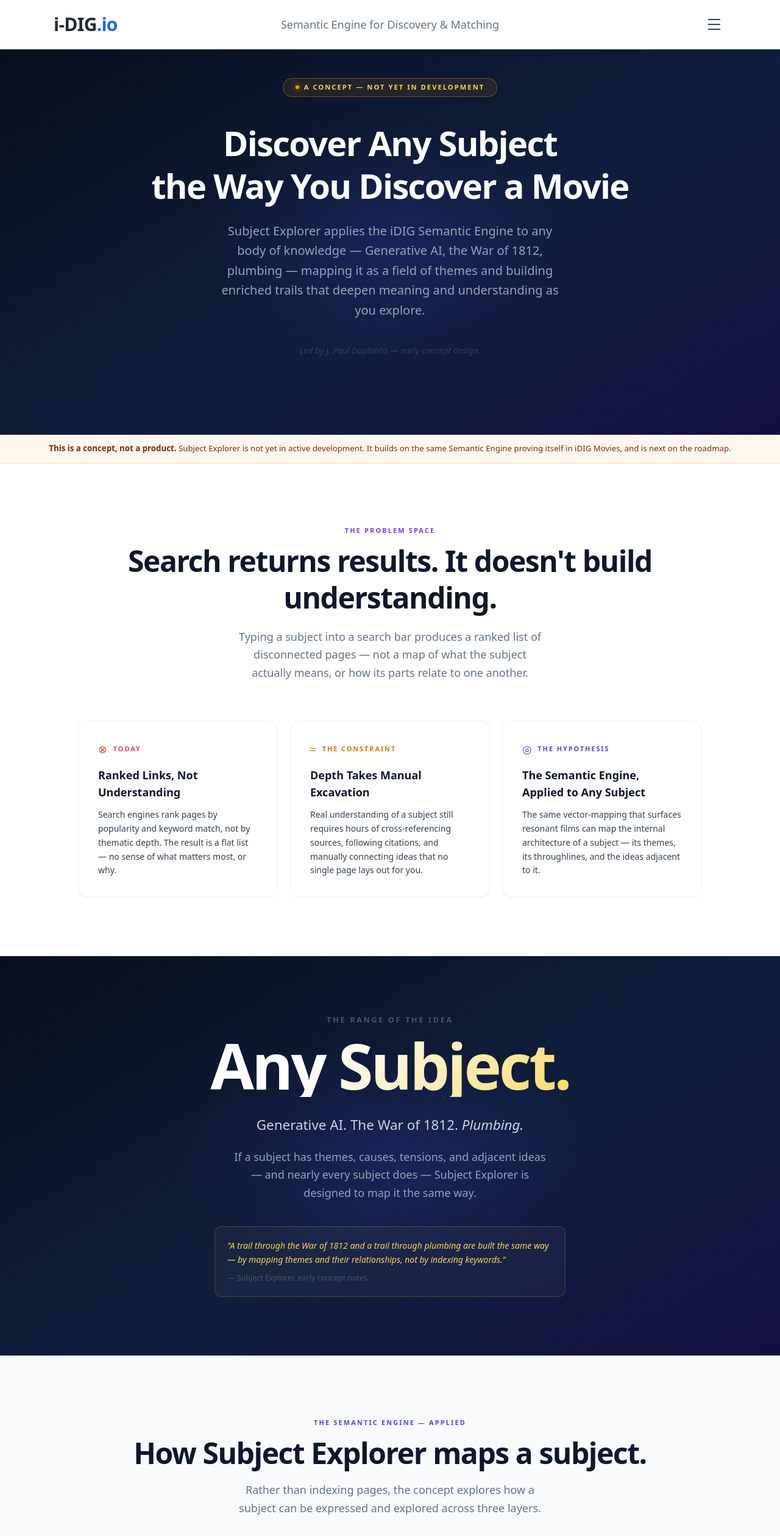
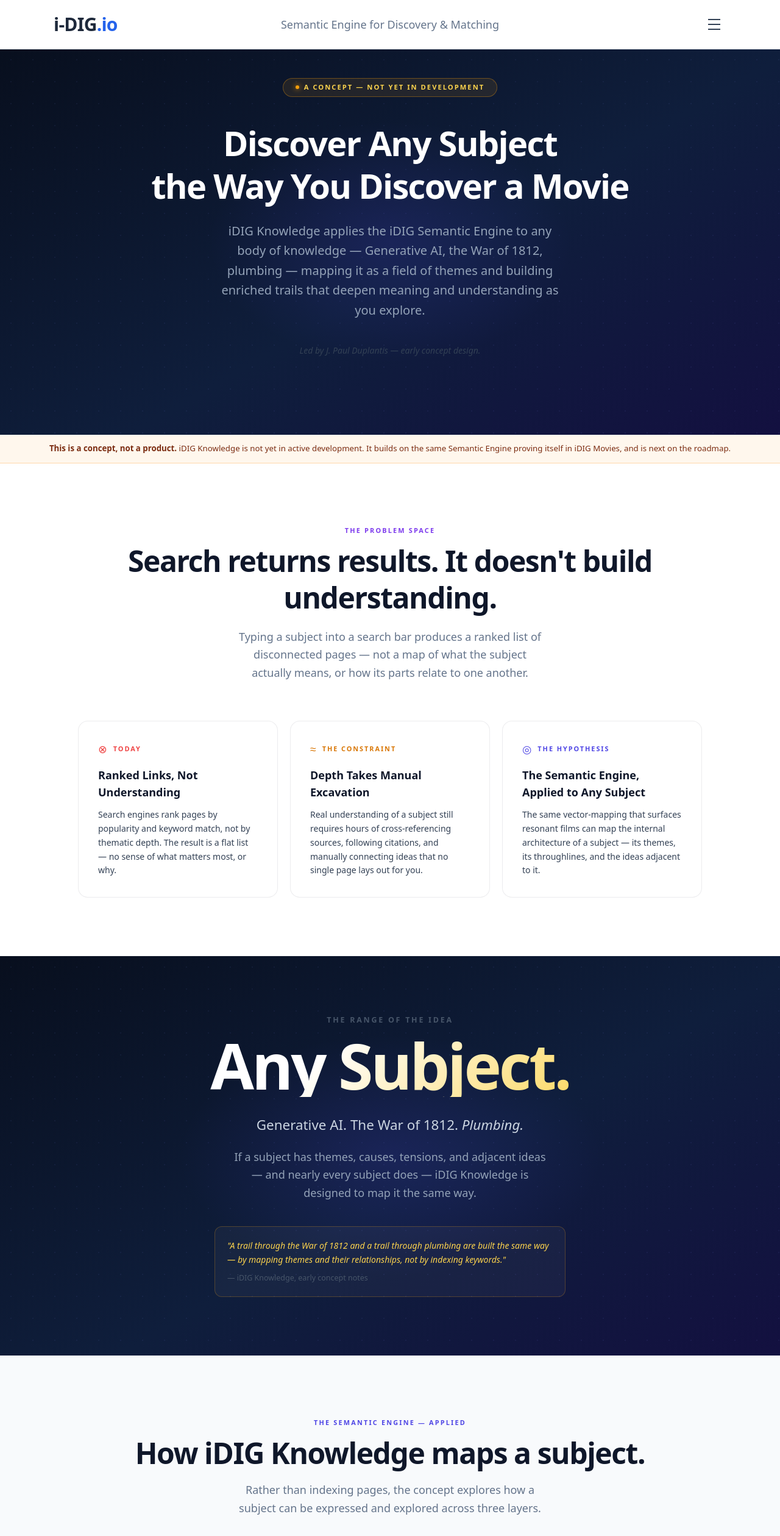
Before and after one commit to theresonantbuilder/idig_website, a React (Vite) app: page /Knowledge in a window 1280 px wide. Shown: the top 2519 px of the page at 61% size. Built offline with nearby package versions, Linux system fonts and the light colour scheme.

Commit message:
Rebrand Subject Explorer page copy to iDIG Knowledge

```diff
--- a/src/components/NavBar.tsx
+++ b/src/components/NavBar.tsx
@@ -9,7 +9,7 @@ const NAV_ITEMS = [
   // History API routing, or the rewrite never fires and the page renders blank.
   { label: 'iDIG Movies',          path: '/Movies', fullReload: true },
   { label: 'HiringSignals.ai',          path: '/Hiring' },
-  { label: 'Subject Explorer',          path: '/Knowledge' },
+  { label: 'iDIG Knowledge',          path: '/Knowledge' },
 ];
 
 export default function NavBar() {
--- a/src/pages/SubjectExplorer.tsx
+++ b/src/pages/SubjectExplorer.tsx
@@ -71,7 +71,7 @@ export default function SubjectExplorer() {
 
             <p className="text-slate-400 max-w-xl mx-auto leading-relaxed mb-10"
               style={{ fontSize: 'clamp(1rem,2.2vw,1.25rem)' }}>
-              Subject Explorer applies the iDIG Semantic Engine to any body of
+              iDIG Knowledge applies the iDIG Semantic Engine to any body of
               knowledge — Generative AI, the War of 1812, plumbing — mapping it
               as a field of themes and building enriched trails that deepen
               meaning and understanding as you explore.
@@ -86,7 +86,7 @@ export default function SubjectExplorer() {
         {/* ══ CONCEPT DISCLAIMER BAR ════════════════════════════════════════ */}
         <div className="bg-orange-50 border-b border-orange-200 py-3 px-8 text-center">
           <p className="m-0 text-[0.83rem] text-orange-900 leading-relaxed">
-            <strong>This is a concept, not a product.</strong> Subject Explorer is
+            <strong>This is a concept, not a product.</strong> iDIG Knowledge is
             not yet in active development. It builds on the same Semantic Engine
             proving itself in iDIG Movies, and is next on the roadmap.
           </p>
@@ -165,7 +165,7 @@ export default function SubjectExplorer() {
             </p>
             <p className="text-slate-400 max-w-lg mx-auto leading-relaxed mb-10 text-lg">
               If a subject has themes, causes, tensions, and adjacent ideas —
-              and nearly every subject does — Subject Explorer is designed to
+              and nearly every subject does — iDIG Knowledge is designed to
               map it the same way.
             </p>
             <div className="inline-block rounded-xl p-5 max-w-xl text-left"
@@ -176,7 +176,7 @@ export default function SubjectExplorer() {
                 not by indexing keywords."
               </p>
               <p className="mt-2.5 mb-0 text-[0.78rem] text-slate-600">
-                — Subject Explorer, early concept notes
+                — iDIG Knowledge, early concept notes
               </p>
             </div>
           </div>
@@ -189,7 +189,7 @@ export default function SubjectExplorer() {
               <Tag color="#4F46E5">The Semantic Engine — Applied</Tag>
               <h2 className="font-extrabold text-slate-900 mb-4 leading-tight tracking-tight"
                 style={{ fontSize: 'clamp(1.8rem,4vw,3rem)', letterSpacing: '-0.03em' }}>
-                How Subject Explorer maps a subject.
+                How iDIG Knowledge maps a subject.
               </h2>
               <p className="text-slate-500 max-w-lg mx-auto leading-relaxed text-lg">
                 Rather than indexing pages, the concept explores how a subject can
@@ -253,7 +253,7 @@ export default function SubjectExplorer() {
                 them alone.
               </p>
               <p className="text-slate-500 leading-relaxed m-0">
-                Subject Explorer proposes treating each subject as a landscape,
+                iDIG Knowledge proposes treating each subject as a landscape,
                 not a page — a trail that carries a person from a first question
                 to genuine depth, one resonant step at a time.
               </p>
@@ -306,7 +306,7 @@ export default function SubjectExplorer() {
                 A list of links versus<br />a trail of meaning.
               </h2>
               <p className="text-slate-400 max-w-xl mx-auto leading-relaxed text-lg">
-                The shift Subject Explorer is designed around — from ranking
+                The shift iDIG Knowledge is designed around — from ranking
                 pages to mapping understanding.
               </p>
             </div>
@@ -331,7 +331,7 @@ export default function SubjectExplorer() {
                 <div className="flex items-center gap-2.5 mb-4">
                   <span className="w-2.5 h-2.5 rounded-full bg-[#F59E0B] shrink-0"
                     style={{ boxShadow: '0 0 12px #F59E0B' }} />
-                  <span className="text-[0.68rem] font-extrabold tracking-[0.2em] uppercase text-[#FCD34D]">Subject Explorer, Proposed</span>
+                  <span className="text-[0.68rem] font-extrabold tracking-[0.2em] uppercase text-[#FCD34D]">iDIG Knowledge, Proposed</span>
                 </div>
                 <h4 className="font-bold text-white text-lg mb-3">Theme mapped. Context preserved.</h4>
                 <p className="text-sm text-slate-400 leading-relaxed m-0">
@@ -346,7 +346,7 @@ export default function SubjectExplorer() {
               style={{ background: 'rgba(255,255,255,0.03)', border: '1px dashed rgba(245,158,11,0.3)' }}>
               <p className="m-0 text-sm text-[#FCD34D] leading-relaxed">
                 <strong>Proposed model — not yet implemented.</strong> This
-                describes the hypothesis Subject Explorer is designed to test once
+                describes the hypothesis iDIG Knowledge is designed to test once
                 development begins.
               </p>
             </div>
@@ -378,7 +378,7 @@ export default function SubjectExplorer() {
                 Not yet in development.<br />Next after the Semantic Engine matures.
               </h2>
               <p className="text-slate-500 leading-relaxed mb-4">
-                Subject Explorer builds directly on the same Semantic Engine
+                iDIG Knowledge builds directly on the same Semantic Engine
                 architecture proving itself in iDIG Movies. It moves from concept
                 toward active build once that core infrastructure is further along.
               </p>
@@ -420,11 +420,11 @@ export default function SubjectExplorer() {
               If a subject you care about<br />deserves a better trail —<br />we want to hear from you.
             </h2>
             <p className="text-slate-400 mb-10 leading-relaxed text-lg">
-              Subject Explorer is not yet in development. If you're an educator,
+              iDIG Knowledge is not yet in development. If you're an educator,
               a lifelong learner, or a builder who sees where this could go,
               tell us what subject you'd want to explore first.
             </p>
-            <ContactForm subject="Subject Explorer Inquiry" />
+            <ContactForm subject="iDIG Knowledge Inquiry" />
             <p className="mt-6 text-xs text-slate-700 italic">
               Concept phase — not yet in active development. Nothing here is final.
             </p>
```
